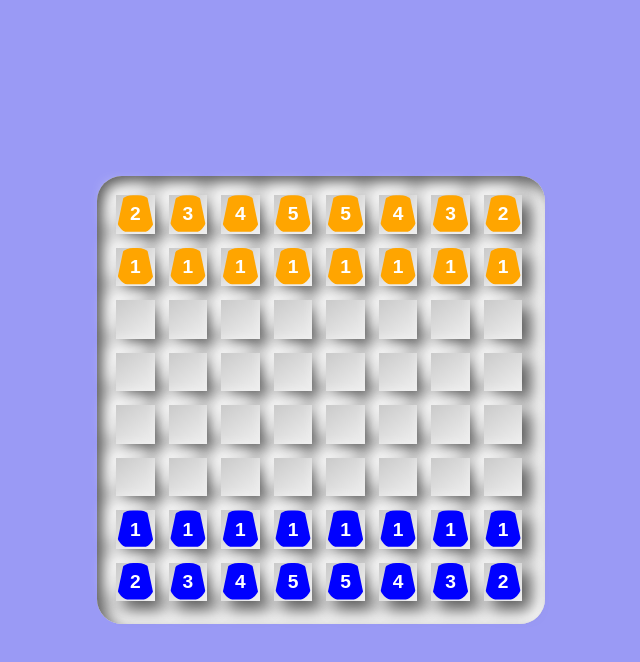
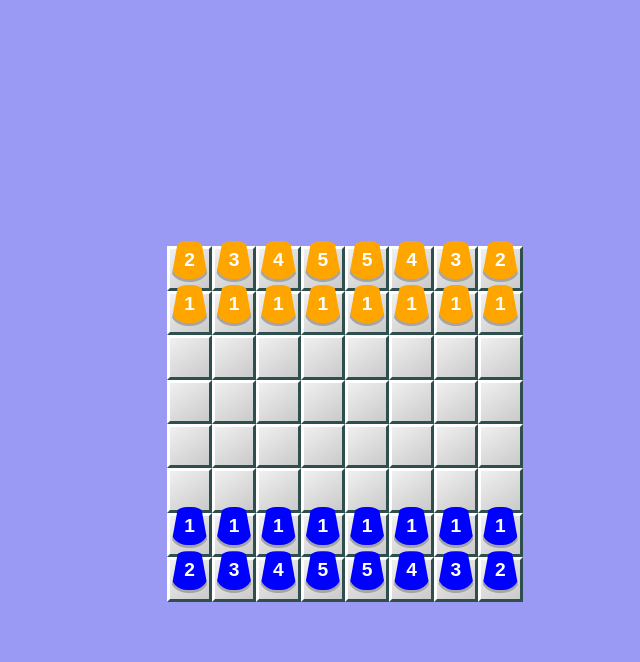
Before and after one commit to Salamandeenie/Chesstack, a plain HTML site: page index.html in a window 1280 px wide. Both pictures are taken after a click on the button "Start Game". Shown: the whole page, without its empty margins (319-959 px from the left). Drawn offline with Linux system fonts and the light colour scheme.

Commit message:
Increased cupness by 22%

```diff
--- a/CSS/default.css
+++ b/CSS/default.css
@@ -12,12 +12,11 @@ body {
   display: grid;
   align-self: center;
   position: absolute;
-  gap: 2.6%;
-  padding: 1.5%;
+  gap: 0;
+  padding: 0;
   background: #e0e0e0;
-  box-shadow: inset 8px 8px 16px #5a5a5a,
+  box-shadow: inset 5px 5px 16px #5a5a5a,
   inset -8px -8px 16px #ffffff;
-  border-radius: 25px;
   text-align: center;
   min-width: 12vw; /* Adjust as needed */
   max-width: 80vw; /* Adjust as needed */
@@ -27,19 +26,23 @@ body {
 
 
 .game-piece {
+    position: relative;
+    top: -20%;
     width: 3vw; /* Occupy 100% of the cell width */
     height: 3vw; /* Occupy 100% of the cell height */
     text-align: center;
+    justify-self: center;
+    align-self: center;
     font-size: 1.5vw;
     font-weight: bold;
     display: flex;
     justify-content: center;
     align-items: center;
-
     color: white;
 
-    clip-path: polygon(20% 0%, 80% 0%, 100% 95%, 0 95%);
+    clip-path: polygon(20% 0%, 80% 0%, 100% 110%, 0 110%);
     border-radius: 45%;
+    box-shadow: 0 2px 0 1px #a5a5a5 /* Adjust the spread value for the outline width */
 }
 
 .square {
@@ -48,9 +51,16 @@ body {
 }
 
 .empty-space {
-  background: linear-gradient(145deg, #cacaca, #f0f0f0);
-  box-shadow:  8px 8px 16px #5a5a5a,
-               -8px -8px 16px #ffffff;
+  background: linear-gradient(145deg, #f0f0f0, #cacaca);
+/*  box-shadow:  8px 8px 16px #5a5a5a,
+              -8px -8px 16px #ffffff; */
+  border-bottom: 3px solid darkslategrey;
+  border-right: 3px solid darkslategrey;
+  border-left: 3px solid white;
+  border-top: 3px solid white;
+
+  justify-self: center;
+  align-self: center;
 }
 
 
--- a/JS/functions.js
+++ b/JS/functions.js
@@ -38,9 +38,17 @@
             createAscendingGPRow(5,2,[12 / 2, 0],"Orange",false);
             createGamePieceRow(8, [2, 0 + 1], 1, "Orange");
 
+            createAscendingGPRow(2,5,[0, 2],"Green", true);
+            createAscendingGPRow(5,2,[0, 6],"Green", true);
+            createGamePieceRow(8, [1, 2], 1, "Green", true);
+
             createAscendingGPRow(2,5,[2, 12 - 1],"Blue",false);
             createAscendingGPRow(5,2,[12 / 2, 12 - 1],"Blue",false);
             createGamePieceRow(8, [2, 12 - 2], 1, "Blue");
+
+            createAscendingGPRow(2,5,[12 - 1, 2],"Violet", true);
+            createAscendingGPRow(5,2,[12 - 1, 6],"Violet", true);
+            createGamePieceRow(8, [12 - 2, 2], 1, "Violet", true);
         }
 
     }
@@ -79,13 +87,13 @@
 
         // Clear the existing content
         gameBoard.innerHTML = '';
+        gameBoard.style.width = (boardSize * 3 + "vw");
+        gameBoard.style.height = (boardSize * 3 + "vw");
 
         // Loop through all possible positions on the board
         for (let row = 0; row < boardSize; row++) {
             for(let col = 0; col < boardSize; col++)
             {
-                gameBoard.style.width = (boardSize * 4 + "vw");
-                gameBoard.style.height = (boardSize * 4 + "vw");
                 const cellDiv = document.createElement('div');
                 cellDiv.className = 'empty-space square';
 
@@ -103,10 +111,10 @@
 
                 // Create a div element for the cell
                 const cellDiv = document.createElement('div');
-                cellDiv.className = 'game-piece';
 
                 // If there's a game piece, render it; otherwise, render an empty space
                 if (hasGamePiece) {
+                    cellDiv.className = 'game-piece';
                     const gamePiece = BoardData.find(piece => isEqual(piece.position, position));
                     cellDiv.style.backgroundColor = gamePiece.owner.toLowerCase();
                     cellDiv.innerText = gamePiece.level;
@@ -285,6 +293,11 @@
             holderArray.push([x +1, y +1]);
             holderArray.push([x -1, y -1]);
             holderArray.push([x -1, y +1]);
+
+            holderArray.push([x , y -1]);
+            holderArray.push([x -1 , y]);
+            holderArray.push([x , y +1]);
+            holderArray.push([x +1 , y]);
         }
         else
         {
```
